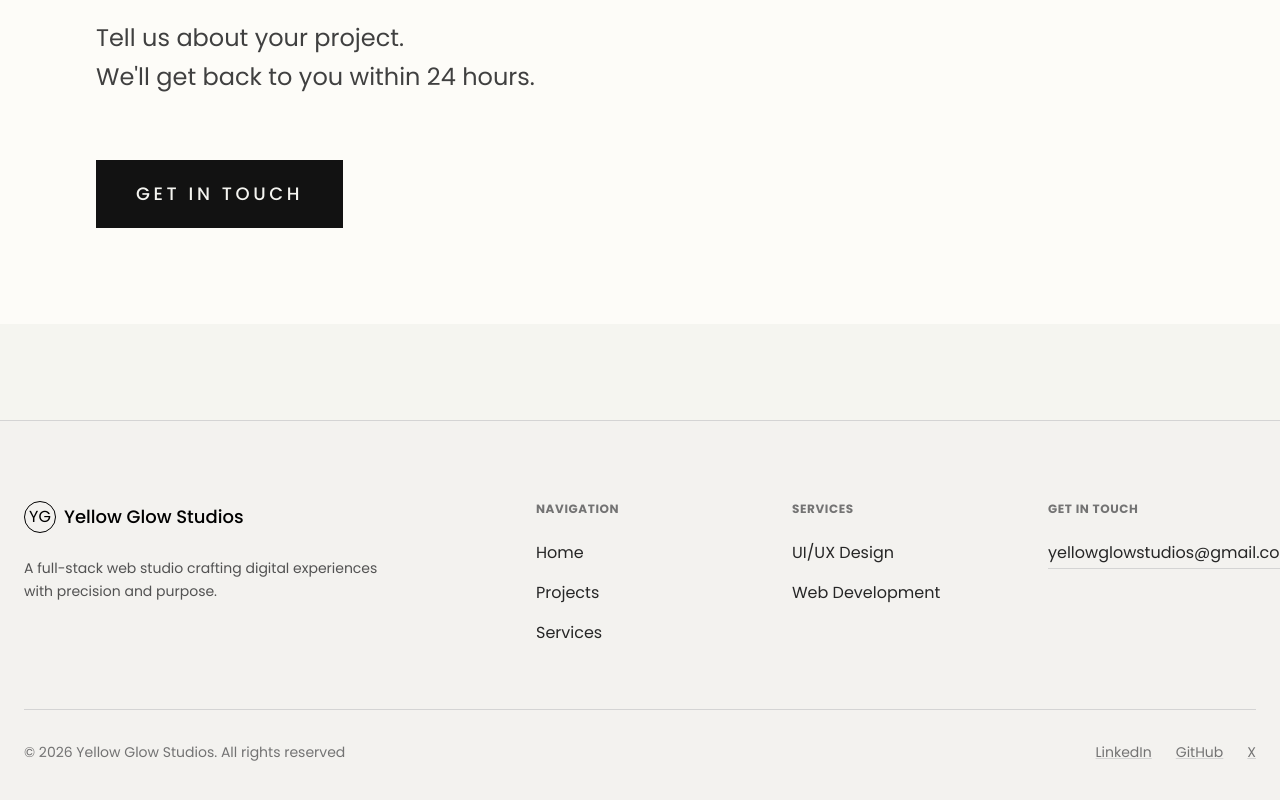
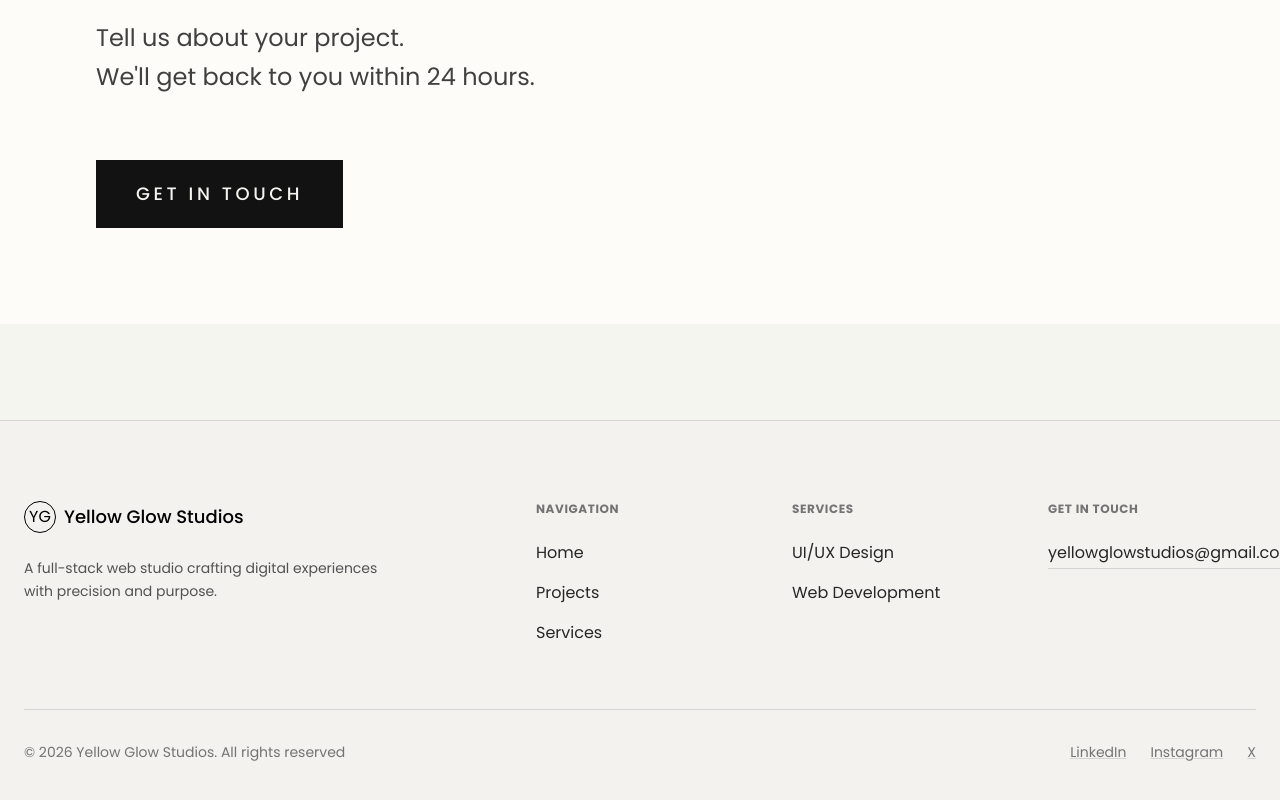
Before and after one commit to YogurtFusion/portfolio, a Next.js app: page / in a window 1280 px wide. Shown: the part 4221-5021 px from the top of the page. Built offline with nearby package versions, Linux system fonts and the light colour scheme.

Commit message:
added insta

```diff
--- a/components/Footer.jsx
+++ b/components/Footer.jsx
@@ -71,9 +71,9 @@ const Footer = () => {
             </Link>
             <Link
               className="hover:text-black transition-colors underline decoration-neutral-300"
-              href={"https://github.com/YogurtFusion"}
+              href={"https://www.instagram.com/yellowglowstdio/"}
             >
-              GitHub
+              Instagram
             </Link>
             <Link
               className="hover:text-black transition-colors underline decoration-neutral-300"
```
